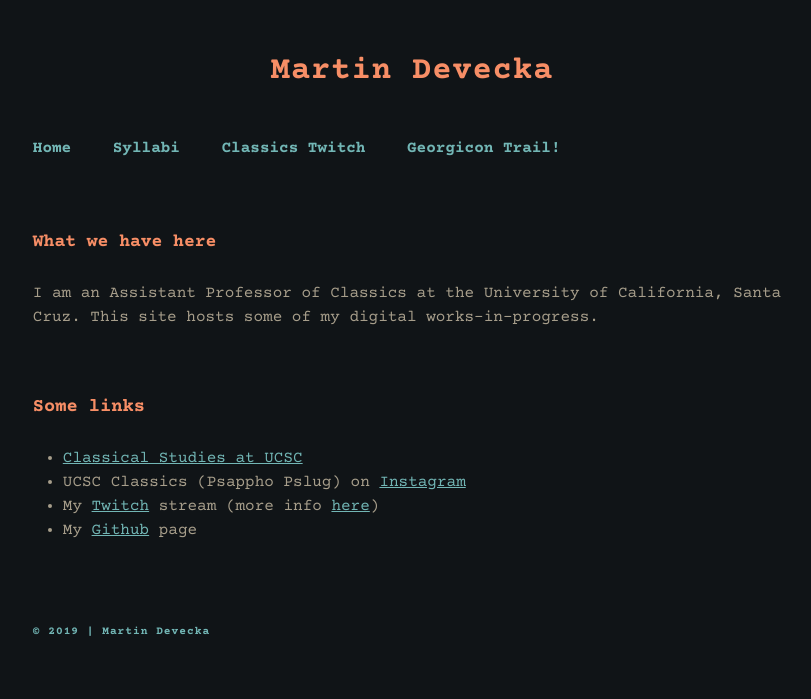
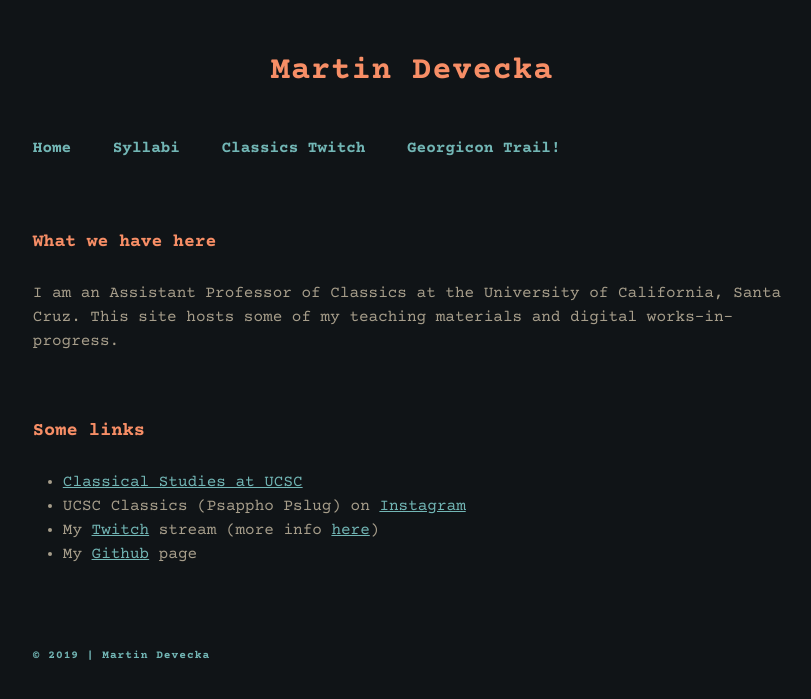
Before and after one commit to TheSquareProfessor/TheSquareProfessor.github.io, a Jekyll site: the page built from index.html, in a window 1280 px wide. Shown: the top 699 px of the page, without its empty margins (228-1039 px from the left). Built offline with Jekyll 4.4.1, drawn with Linux system fonts in a browser that asks for light colours; the list of posts is cut into pages by our own code.

Commit message:
change text

```diff
--- a/index.html
+++ b/index.html
@@ -1,10 +1,10 @@
 ---
-title: Hello
+title: Welcome
 layout: page
 ---
 
 <h2>What we have here</h2>
-I am an Assistant Professor of Classics at the University of California, Santa Cruz. This site hosts some of my digital works-in-progress.
+I am an Assistant Professor of Classics at the University of California, Santa Cruz. This site hosts some of my teaching materials and digital works-in-progress.
 <br/>
 <br/>
 
```
